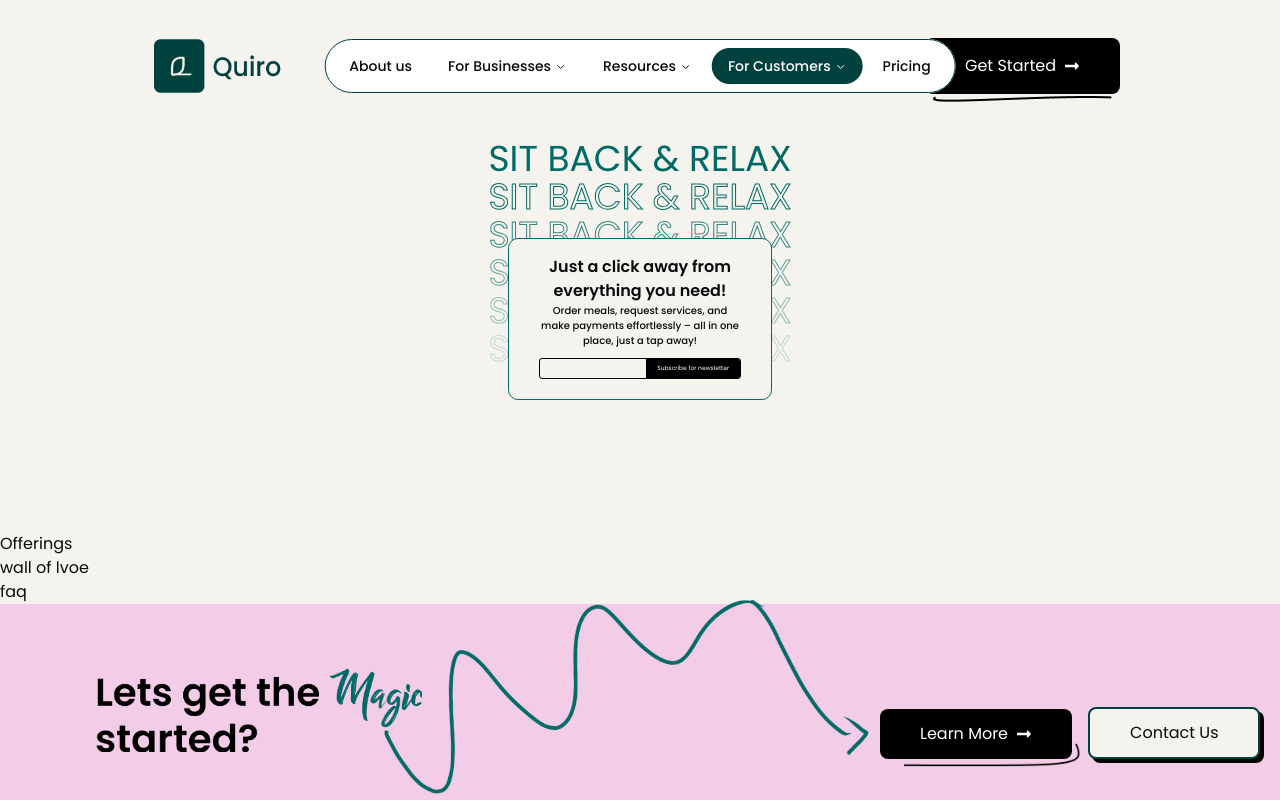
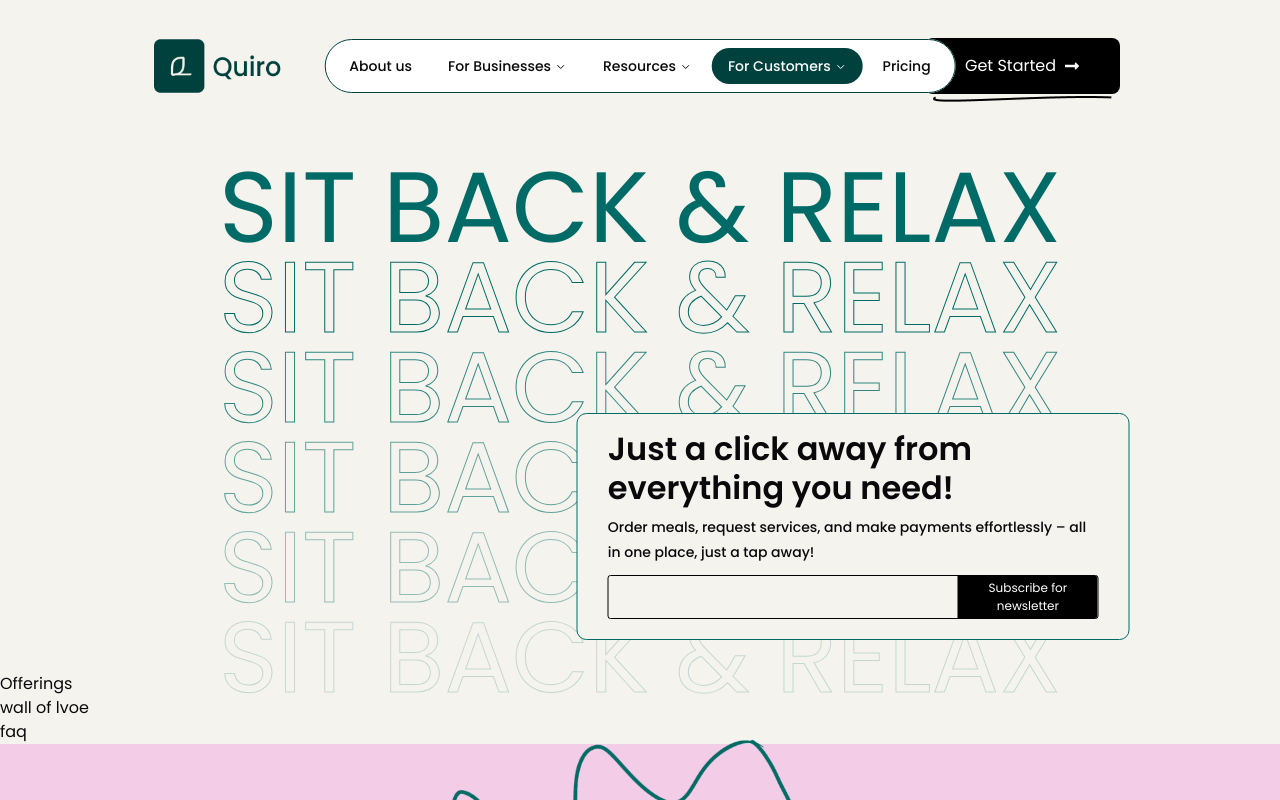
Before and after one commit to YourWebsite-shop/quiro, a Next.js app: page /customers in a window 1280 px wide. Shown: the top 800 px of the page. Built offline with nearby package versions, Linux system fonts and the light colour scheme.

Commit message:
hero updated

```diff
--- a/src/components/customers/Hero.tsx
+++ b/src/components/customers/Hero.tsx
@@ -9,22 +9,22 @@ const Hero:React.FC = () => {
    <div className='min-h-[400px]'>
     {/* Strokes */}
     <div className='text-center w-full text-[#006B66] text-strokes relative'>
-      <p className='text-[36px]'>SIT BACK & RELAX</p>
-      <p className='text-[36px] custom-stroke -my-4'>SIT BACK & RELAX</p>
-      <p className='text-[36px] custom-stroke2 -my-4'>SIT BACK & RELAX</p>
-      <p className='text-[36px] custom-stroke3 -my-4'>SIT BACK & RELAX</p>
-      <p className='text-[36px] custom-stroke4 -my-4'>SIT BACK & RELAX</p>
-      <p className='text-[36px] custom-stroke5 -my-4'>SIT BACK & RELAX</p>
+      <p className='text-[36px] lg:text-[100px]'>SIT BACK & RELAX</p>
+      <p className='text-[36px] lg:text-[100px] custom-stroke -my-4 lg:-my-[60px]'>SIT BACK & RELAX</p>
+      <p className='text-[36px] lg:text-[100px] custom-stroke2 -my-4 lg:-my-[60px]'>SIT BACK & RELAX</p>
+      <p className='text-[36px] lg:text-[100px] custom-stroke3 -my-4 lg:-my-[60px]'>SIT BACK & RELAX</p>
+      <p className='text-[36px] lg:text-[100px] custom-stroke4 -my-4 lg:-my-[60px]'>SIT BACK & RELAX</p>
+      <p className='text-[36px] lg:text-[100px] custom-stroke5 -my-4 lg:-my-[60px]'>SIT BACK & RELAX</p>
     </div>
 
 
     {/* Newletter */}
-    <div className='px-[30px]  border-[0.49px] text-center border-[#006B66] rounded-[9.89px] left-1/2 -translate-x-1/2 w-[264px] pt-[16px] pb-[20px] absolute  bottom-[50%] bg-[#F5F3ED]'>
-      <p className='text-[16px] font-[600]'>Just a click away from everything you need!</p>
-      <p className='text-[10px] font-[500]'>Order meals, request services, and make payments effortlessly – all in one place, just a tap away!</p>
-      <div className="flex w-full space-x-0 border h-[21px] rounded-[2.97px] overflow-hidden border-black mt-[10px]">
+    <div className='px-[30px]  border-[0.49px] text-center lg:text-start border-[#006B66] rounded-[9.89px] left-1/2 -translate-x-1/2 w-[264px] lg:w-[553px] pt-[16px] pb-[20px] absolute  bottom-[50%] lg:bottom-[20%] lg:left-2/3 bg-[#F5F3ED]'>
+      <p className='text-[16px] lg:text-[32px] lg:leading-[38.4px] font-[600] lg:pb-[8px]'>Just a click away from everything you need!</p>
+      <p className='text-[10px] lg:text-[14px] leading-[25px] font-[500]'>Order meals, request services, and make payments effortlessly – all in one place, just a tap away!</p>
+      <div className="flex w-full space-x-0 border h-[21px] lg:h-[44px] rounded-[2.97px] overflow-hidden border-black mt-[10px]">
       <Input type="email"  className='border-none shadow-none text-xs' />
-      <button className='text-[6px] w-[200px] bg-black text-white '>Subscribe for newsletter</button>
+      <button className='text-[6px] lg:text-[12px] w-[200px] bg-black text-white '>Subscribe for newsletter</button>
       </div>
     </div>
    </div>
```
